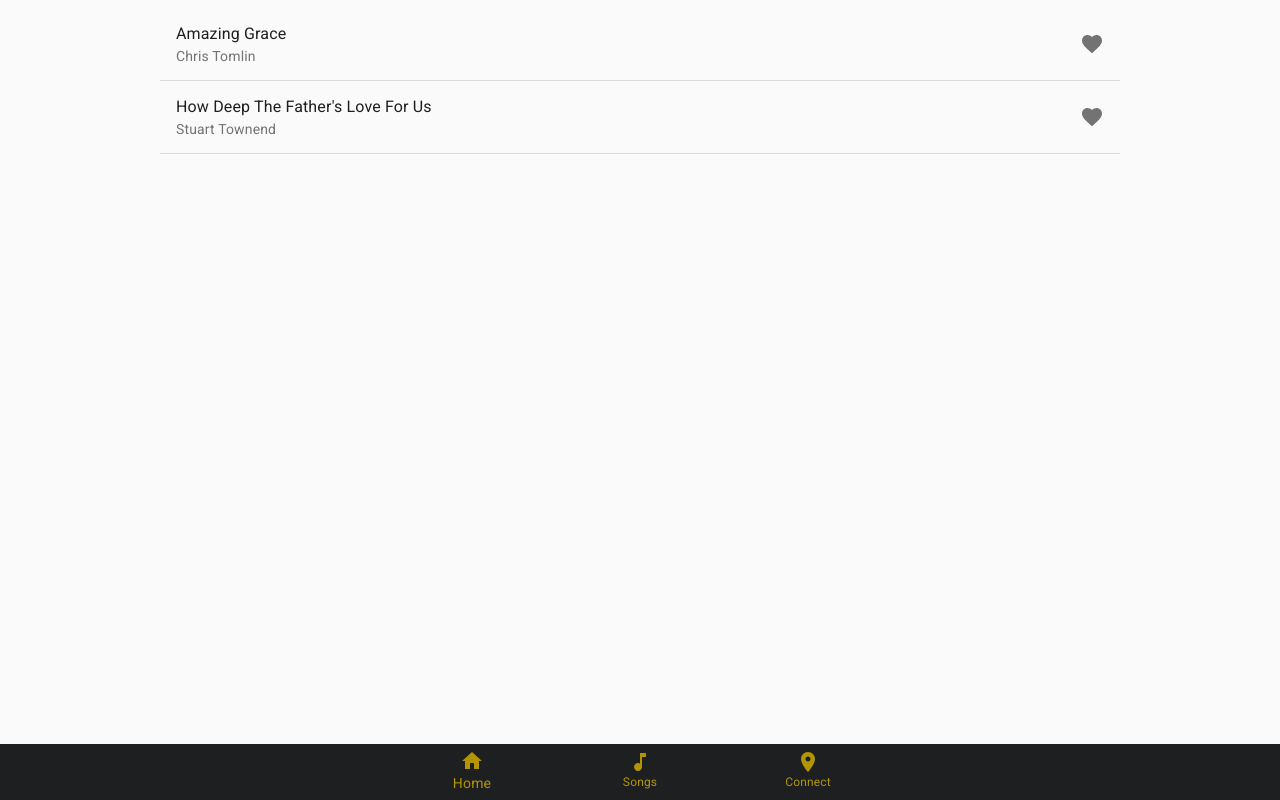
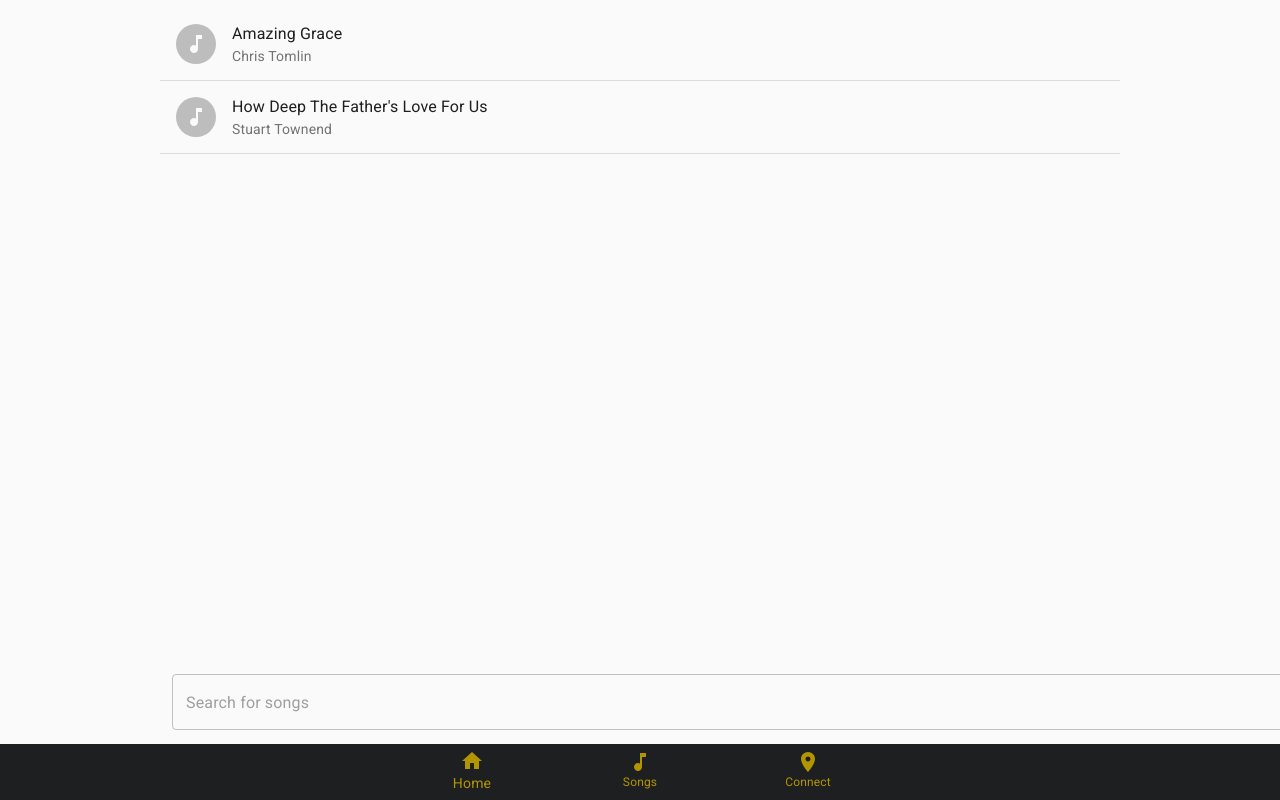
Before and after one commit to todar/fridaynight.info, a Next.js app: page /songs in a window 1280 px wide. Built offline with nearby package versions, Linux system fonts and the light colour scheme.

Commit message:
Added basic search box and style. No functionality yet

```diff
--- /dev/null
+++ b/src/components/searchBox.jsx
@@ -0,0 +1,24 @@
+import React from "react";
+import TextField from "@material-ui/core/TextField";
+
+const searchBox = () => {
+  return (
+    <div style={style}>
+      <TextField
+        color="secondary"
+        variant="outlined"
+        fullWidth
+        placeholder="Search for songs"
+      />
+    </div>
+  );
+};
+
+const style = {
+  position: "fixed",
+  width: "100%",
+  padding: "0 12px",
+  bottom: "70px"
+};
+
+export default searchBox;
--- a/src/pages/songs/index.jsx
+++ b/src/pages/songs/index.jsx
@@ -19,6 +19,8 @@ import Divider from "@material-ui/core/Divider";
 import IconButton from "@material-ui/core/IconButton";
 import LikeIcon from "@material-ui/icons/Favorite";
 
+import SearchBox from "../../components/searchBox";
+
 const SongPage = ({ songList }) => {
   console.log(songList);
   return (
@@ -33,20 +35,20 @@ const SongPage = ({ songList }) => {
                 style={{ textDecoration: "none" }}
               >
                 <ListItem button>
-                  {/* <ListItemAvatar>
+                  <ListItemAvatar>
                     <Avatar>
-                      <MusicNote color="primary" />
+                      <MusicNote />
                     </Avatar>
-                  </ListItemAvatar> */}
+                  </ListItemAvatar>
                   <ListItemText
                     primary={song.data.title}
                     secondary={song.data.artist}
                   />
-                  <ListItemSecondaryAction>
+                  {/* <ListItemSecondaryAction>
                     <IconButton edge="end" aria-label="delete">
                       <LikeIcon />
                     </IconButton>
-                  </ListItemSecondaryAction>
+                  </ListItemSecondaryAction> */}
                 </ListItem>
               </Link>
               <Divider />
@@ -54,6 +56,7 @@ const SongPage = ({ songList }) => {
           );
         })}
       </List>
+      <SearchBox />
     </Container>
   );
 };
```
